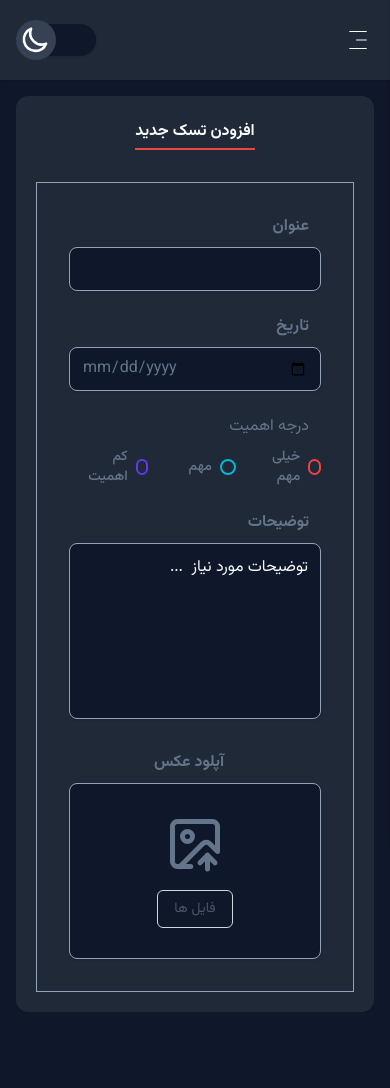
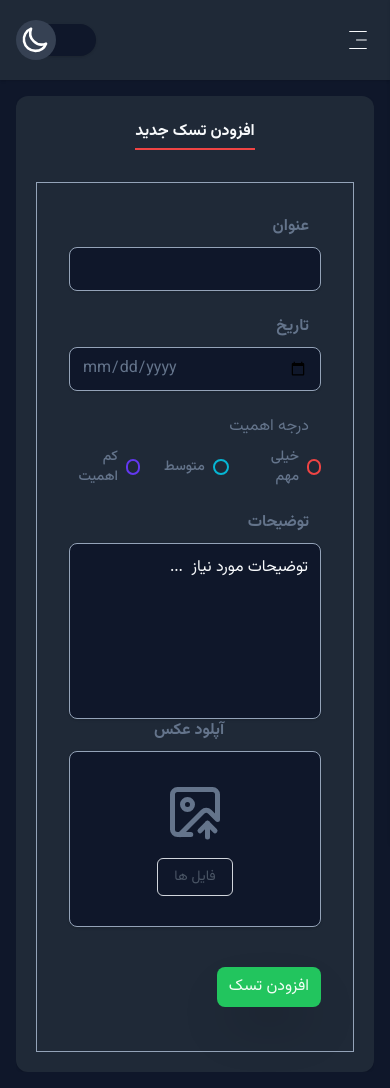
Before and after one commit to AmirSami75/Azura.Dashboard, a Next.js app: page /dashboard/to-do/addTask in a window 390 px wide. Before the commit the page ends 1028 px from the top, so only its background shows below. Built offline with nearby package versions, Linux system fonts and the light colour scheme; no server answers.

Commit message:
show name and size attach file

```diff
--- a/src/app/dashboard/to-do/addTask/page.tsx
+++ b/src/app/dashboard/to-do/addTask/page.tsx
@@ -1,10 +1,42 @@
 "use client";
 
 import { LuImageUp } from "react-icons/lu";
-import Image from "next/image";
+import SubmitButton from "@/components/ui/SubmitButton";
+import Input from "@/components/ui/Input";
+import { useForm } from "react-hook-form";
+import { zodResolver } from "@hookform/resolvers/zod";
+import { addTaskFormSchema } from "@/lib/validation/addTaskFormSchema";
+import { da } from "zod/locales";
 
-import Input from "@/components/ui/Input";
+//
+type AddTaskInputProps = {
+  title: string;
+  date: string;
+  priority?: "extreme" | "moderate" | "low" | null | undefined;
+  description: string;
+  attachFile: FileList;
+};
+
 const AddTask = () => {
+  const {
+    register,
+    handleSubmit,
+    watch,
+    formState: { errors },
+  } = useForm<AddTaskInputProps>({
+    resolver: zodResolver(addTaskFormSchema),
+    defaultValues: {},
+    mode: "onSubmit",
+  });
+
+  // فایل انتخاب شده را از فایل می گیریم
+  const files = watch("attachFile");
+  const file = files?.[0];
+  console.log("file", file);
+
+  const handleForm = (data: AddTaskInputProps) => {
+    console.log("form data", data);
+  };
   return (
     <div className="container">
       <div className="border-b-2 border-destructive font-bold w-fit mb-8 py-1 mx-auto">
@@ -12,77 +44,93 @@ const AddTask = () => {
       </div>
       {/* card */}
       <div className="border border-default-400 p-8 ">
-        <div className="grid grid-cols-1 md:grid-cols-3 gap-8  items-end ">
+        <form
+          noValidate
+          onSubmit={handleSubmit(handleForm)}
+          className="grid grid-cols-1 md:grid-cols-3 items-end"
+        >
           {/* right : form fields */}
           <div className="space-y-6 md:col-span-2">
             {/* title */}
-            <Input label={"عنوان"} type="text" nameInput={"title"} />
+            <Input
+              label="عنوان"
+              type="text"
+              nameInput="title"
+              register={register("title")}
+              error={errors.title?.message}
+            />
+
             {/* date */}
-            <Input label={"تاریخ"} type="date" nameInput={"title"} />
+            <Input
+              label={"تاریخ"}
+              type="date"
+              nameInput={"date"}
+              register={register("date")}
+              error={errors.date?.message}
+            />
             {/* priority */}
             <div className="space-y-2 text-default-500  ">
               <p className="pr-3">درجه اهمیت</p>
               <div className="flex gap-x-6">
-                <div className="flex items-center">
+                <label className="flex items-center cursor-pointer">
                   <input
                     type="radio"
-                    id="extrime"
-                    value="extrime"
-                    name="extrime"
-                    className="w-4 h-4 text-destructive border-destructive rounded-full checked:border-brand focus:bg-destructive/30 border-2 border-default appearance-none "
+                    value="extreme"
+                    {...register("priority")}
+                    className="w-4 h-4 text-destructive border-destructive rounded-full checked:border-brand checked:bg-destructive/30 border-2 border-default appearance-none"
                   />
-                  <label
-                    htmlFor="extrime"
-                    className="select-none ms-2 text-sm font-medium"
-                  >
-                    خیلی مهم{" "}
-                  </label>
-                </div>
-                <div className="flex items-center me-4">
+                  <span className="select-none ms-2 text-sm font-medium">
+                    خیلی مهم
+                  </span>
+                </label>
+                <label className="flex items-center cursor-pointer">
                   <input
                     type="radio"
-                    id="moderate"
                     value="moderate"
-                    name="moderate"
-                    className="w-4 h-4 text-info border-info rounded-full checked:border-brand focus:bg-info/30 border-2 border-default appearance-none "
+                    {...register("priority")}
+                    className="w-4 h-4 text-info border-info rounded-full checked:border-brand checked:bg-info/30 border-2 border-default appearance-none"
                   />
-                  <label
-                    htmlFor="moderate"
-                    className="select-none ms-2 text-sm font-medium"
-                  >
-                    مهم
-                  </label>
-                </div>
-                <div className="flex items-center me-4">
+                  <span className="select-none ms-2 text-sm font-medium">
+                    متوسط
+                  </span>
+                </label>
+                <label className="flex items-center cursor-pointer">
                   <input
                     type="radio"
-                    id="low"
                     value="low"
-                    name="low"
-                    className="w-4 h-4 text-primary border-primary rounded-full checked:border-brand focus:bg-primary/30 border-2 border-default appearance-none"
+                    {...register("priority")}
+                    className="w-4 h-4 text-primary border-primary rounded-full checked:border-brand checked:bg-primary/30 border-2 border-default appearance-none"
                   />
-                  <label
-                    htmlFor="low"
-                    className="select-none ms-2 text-sm font-medium"
-                  >
+                  <span className="select-none ms-2 text-sm font-medium">
                     کم اهمیت
-                  </label>
-                </div>
+                  </span>
+                </label>
               </div>
             </div>
+
             {/* description */}
             <div className="flex flex-col gap-y-2 w-full justify-center items-right text-default-500">
               <label htmlFor="description" className="pr-3 text-md font-bold">
                 توضیحات
               </label>
               <textarea
-                name="description"
                 id="description"
                 placeholder="توضیحات مورد نیاز  ..."
-                className="h-44 w-full resize-none px-3  text-md border  text-default-500 placeholder:text-accent-foreground   bg-background rounded-lg shadow read-only:leading-9 read-only:bg-background disabled:cursor-not-allowed disabled:bg-default-200 disabled:opacity-50 transition duration-300  focus:border-primary focus:outline-none border-default-400 p-3"
+                {...register("description")}
+                className={`h-44 w-full resize-none px-3  text-md border  text-default-500 placeholder:text-accent-foreground   bg-background rounded-lg shadow read-only:leading-9 read-only:bg-background disabled:cursor-not-allowed disabled:bg-default-200 disabled:opacity-50 transition duration-300  focus:border-primary focus:outline-none  p-3  ${
+                  errors.description?.message
+                    ? "border-destructive"
+                    : "border-default-400"
+                }`}
               ></textarea>
+              {errors.description && (
+                <p className="text-red-500 text-sm">
+                  {errors.description.message}
+                </p>
+              )}
             </div>
           </div>
+
           {/* left : upload image */}
           <div className="flex flex-col gap-y-2 w-full justify-center items-center text-default-500">
             <label htmlFor="attachFile" className="pr-3 text-md font-bold">
@@ -94,11 +142,32 @@ const AddTask = () => {
               </div>
               <label className="cursor-pointer rounded-md border border-gray-300 px-4 py-2 text-sm text-gray-600 hover:bg-gray-50">
                 فایل ها
-                <input type="file" className="hidden" />
+                <input
+                  type="file"
+                  className="hidden"
+                  {...register("attachFile")}
+                />
               </label>
             </div>
+            {file && (
+              <section className="">
+                <ul className="text-left text-destructive text-sm ">
+                  <li>{file.name}</li>
+                  <li>size: {file.size} MB</li>
+                </ul>
+              </section>
+            )}
           </div>
-        </div>
+
+          <div className="w-fit mt-7">
+            <SubmitButton
+              textButton={"افزودن تسک"}
+              bgColor={"success"}
+              textColor={"success-foreground"}
+              type={"submit"}
+            ></SubmitButton>
+          </div>
+        </form>
       </div>
     </div>
   );
--- a/src/app/dashboard/to-do/list/page.tsx
+++ b/src/app/dashboard/to-do/list/page.tsx
@@ -1,6 +1,7 @@
 import { Button } from "@/components/ui/Button";
 import TodolistNotCompleted from "@/components/dashboard/todolist/TodolistNotCompleted";
 import TodolistCompleted from "@/components/dashboard/todolist/TodolistCompleted";
+import Link from "next/link";
 
 const Todolist = () => {
   return (
@@ -17,7 +18,7 @@ const Todolist = () => {
             variant="outline"
             className=" rounded-xl"
           >
-            افزودن تسک جدید
+            <Link href="/dashboard/to-do/addTask">افزودن تسک جدید</Link>
           </Button>
         </div>
       </div>
--- a/src/components/ui/SubmitButton.tsx
+++ b/src/components/ui/SubmitButton.tsx
@@ -5,7 +5,7 @@ type SubmitButtonProps = {
   type: "submit" | "reset";
 };
 
-const Button = ({
+const SubmitButton = ({
   textButton,
   bgColor,
   textColor,
@@ -21,4 +21,4 @@ const Button = ({
   );
 };
 
-export default Button;
+export default SubmitButton;
--- /dev/null
+++ b/src/lib/validation/addTaskFormSchema.ts
@@ -0,0 +1,17 @@
+import { z } from "zod";
+
+export const addTaskFormSchema = z.object({
+  title: z.string().trim().min(1, "عنوان تسک را وارد نمایید"),
+  date: z.string().trim().nonempty("تاریخ را وارد نمایید"),
+  priority: z.enum(["extreme", "moderate", "low"]).nullable().optional(),
+  description: z.string().trim().min(1, "توضیحات را وارد نمایید"),
+  //   any: هر فرمتی را می پذیرد
+  // refine:سخت گیری کردیم که بایدنوعش فایل لیست باشد و حداقل یک فایل داخلش باشد
+  attachFile: z.unknown().refine((files) => {
+    // ssr-safe guard
+    if (typeof window === "undefined") return true;
+    if (typeof FileList === "undefined") return false;
+    return files instanceof FileList && files.length > 0;
+  }, "لطفا یک فایل انتخاب نمایید"),
+});
+export type AddTaskFormType = z.infer<typeof addTaskFormSchema>;
```
Also changed, not shown: src/components/ui/Input.tsx (+7 -10 lines).
